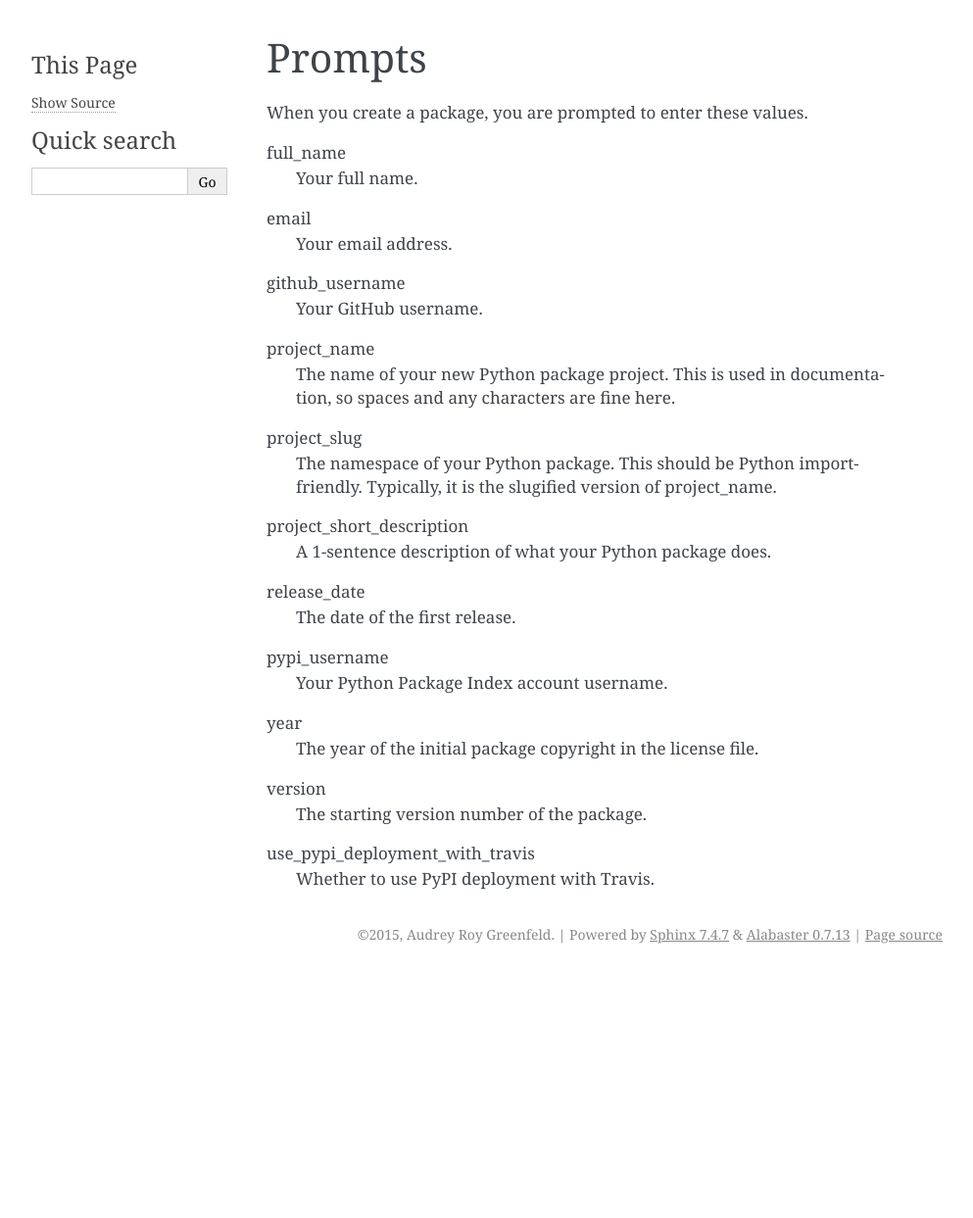
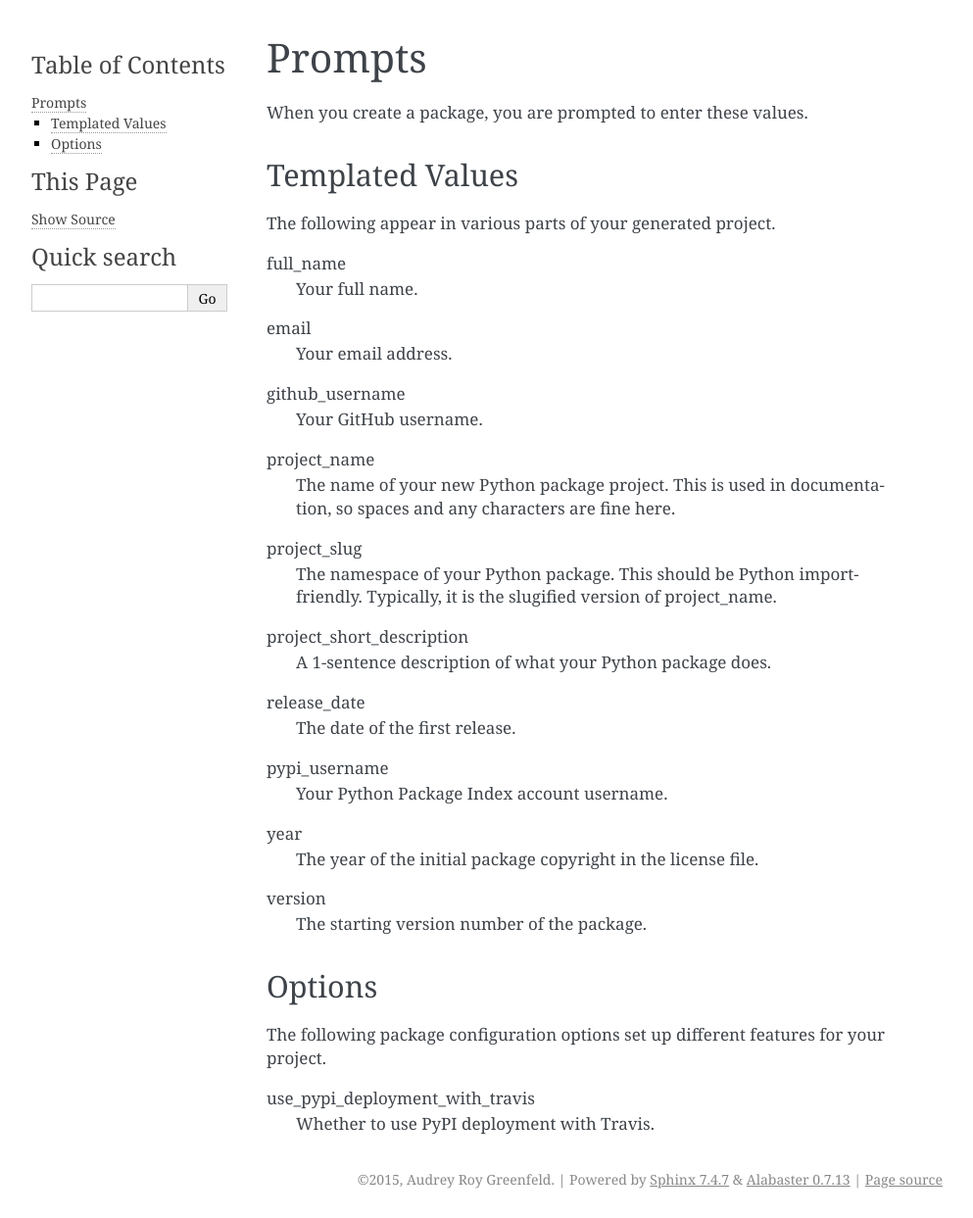
Before and after one commit to audreyfeldroy/cookiecutter-pypackage, a Sphinx documentation site: the page built from docs/prompts.rst, in a window 1280 px wide. Shown: the whole page at 98% size, without its empty margins (148-1141 px from the left). Built offline with Sphinx 7.4.7, drawn with Linux system fonts in a browser that asks for light colours; before the commit the page ends 993 px from its top, so only the background shows below that.

Commit message:
More prompt docs.

```diff
--- a/docs/prompts.rst
+++ b/docs/prompts.rst
@@ -2,6 +2,11 @@ Prompts
 =======
 
 When you create a package, you are prompted to enter these values.
+
+Templated Values
+----------------
+
+The following appear in various parts of your generated project.
 
 full_name
     Your full name.
@@ -33,5 +38,10 @@ year
 version
     The starting version number of the package.
 
+Options
+-------
+
+The following package configuration options set up different features for your project.
+
 use_pypi_deployment_with_travis
     Whether to use PyPI deployment with Travis.
```
